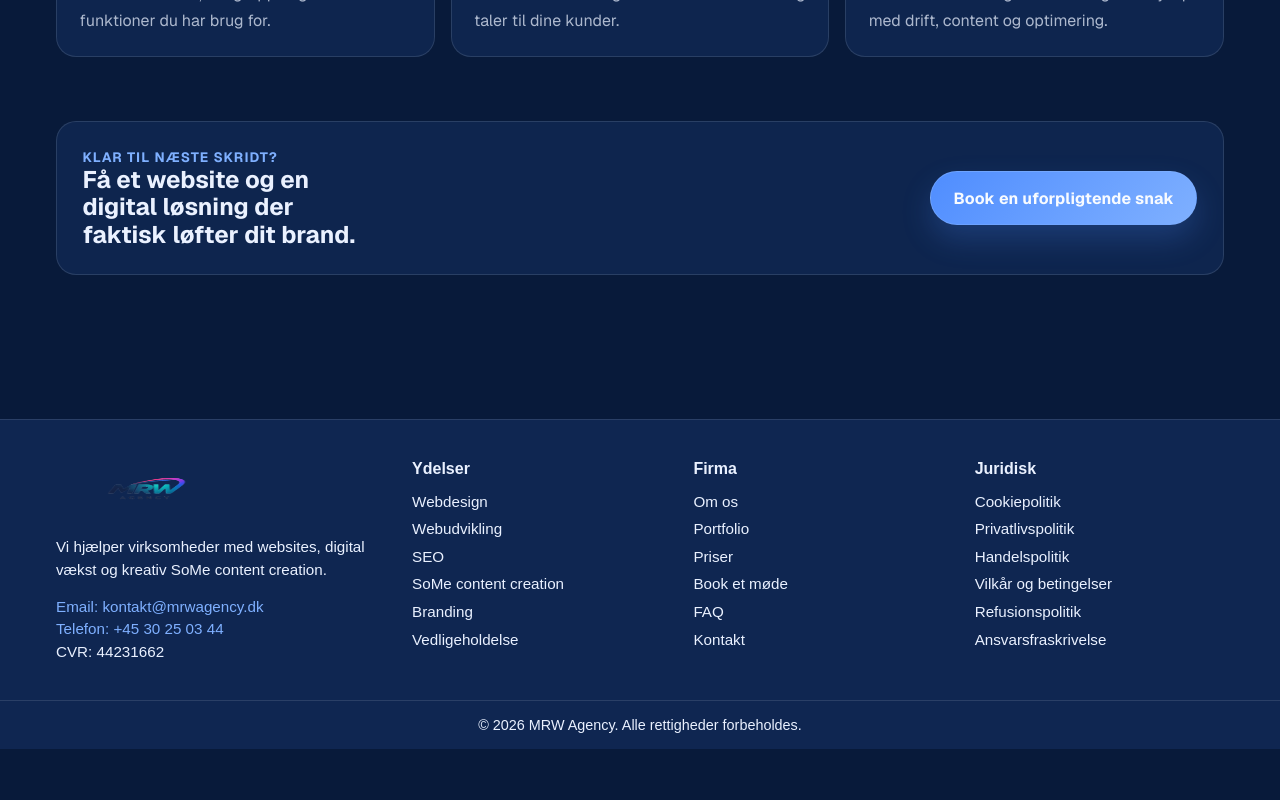
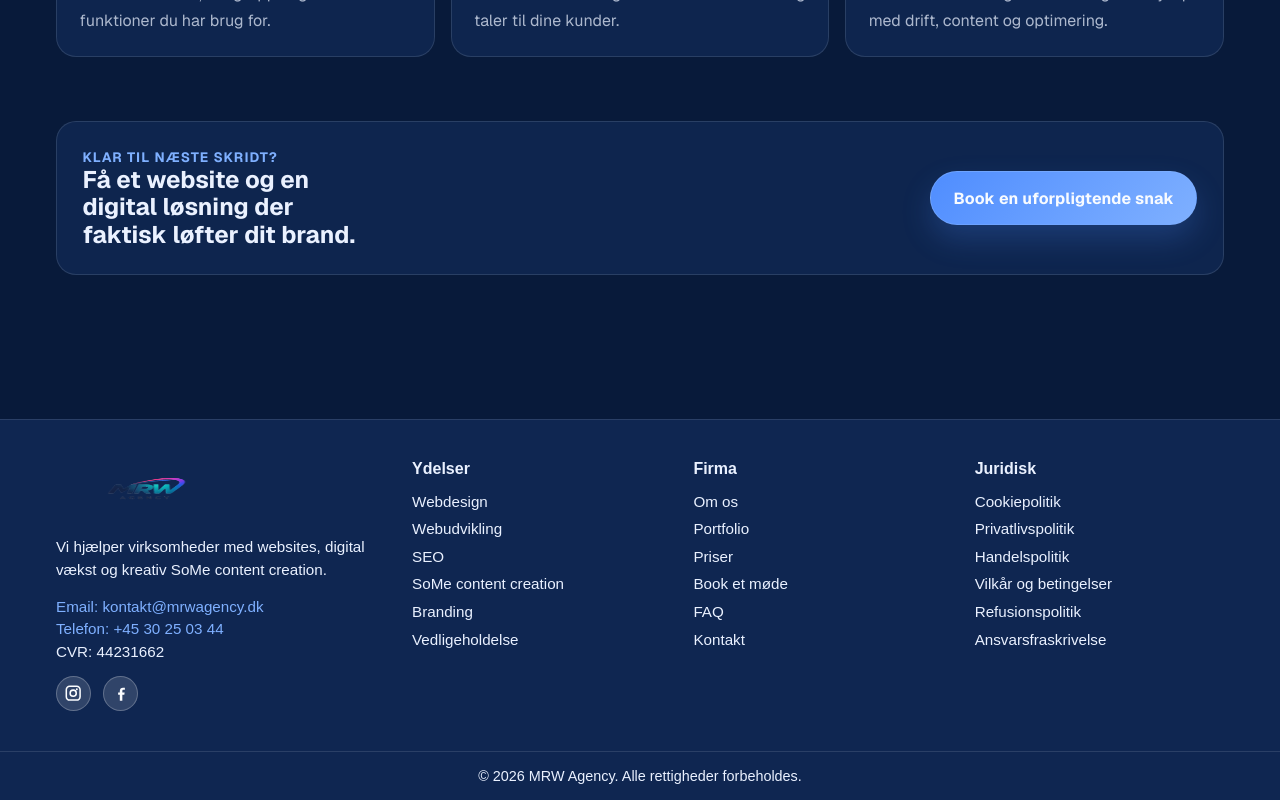
Before and after one commit to CodeDondo/MRWAgency, a Next.js app in the folder my-app/: page / in a window 1280 px wide. Shown: the part 2110-2910 px from the top of the page. Before the commit the page ends 2859 px from the top, so only its background shows below. Built offline with nearby package versions, Linux system fonts and the light colour scheme.

Commit message:
added some

```diff
--- a/my-app/src/app/Footer/Footer.js
+++ b/my-app/src/app/Footer/Footer.js
@@ -29,6 +29,27 @@ const legalLinks = [
   { label: "Ansvarsfraskrivelse", href: "/ansvarsfraskrivelse" },
 ];
 
+const socialLinks = [
+  {
+    label: "Instagram",
+    href: "https://www.instagram.com/mrwagency/",
+    icon: (
+      <svg viewBox="0 0 24 24" aria-hidden="true" focusable="false">
+        <path d="M7.5 2C4.467 2 2 4.467 2 7.5v9C2 19.533 4.467 22 7.5 22h9c3.033 0 5.5-2.467 5.5-5.5v-9C22 4.467 19.533 2 16.5 2h-9Zm0 2h9C18.43 4 20 5.57 20 7.5v9c0 1.93-1.57 3.5-3.5 3.5h-9C5.57 20 4 18.43 4 16.5v-9C4 5.57 5.57 4 7.5 4Zm9.25 1.5a1.25 1.25 0 1 0 0 2.5 1.25 1.25 0 0 0 0-2.5ZM12 7a5 5 0 1 0 0 10 5 5 0 0 0 0-10Zm0 2a3 3 0 1 1 0 6 3 3 0 0 1 0-6Z" />
+      </svg>
+    ),
+  },
+  {
+    label: "Facebook",
+    href: "https://www.facebook.com/profile.php?id=61582161611293",
+    icon: (
+      <svg viewBox="0 0 24 24" aria-hidden="true" focusable="false">
+        <path d="M13.5 22v-8h2.6l.4-3h-3V9.1c0-.9.3-1.5 1.6-1.5h1.7V4.9c-.3 0-1.3-.1-2.5-.1-2.5 0-4.1 1.5-4.1 4.3V11H8v3h2.2v8h3.3Z" />
+      </svg>
+    ),
+  },
+];
+
 export default function Footer() {
   return (
     <footer className={styles.footer}>
@@ -49,6 +70,21 @@ export default function Footer() {
             <a href="mailto:kontakt@mrwagency.dk">Email: kontakt@mrwagency.dk</a>
             <a href="tel:+4530250344">Telefon: +45 30 25 03 44</a>
             <p>CVR: 44231662</p>
+          </div>
+          <div className={styles.socialLinks}>
+            {socialLinks.map((social) => (
+              <a
+                key={social.label}
+                href={social.href}
+                target="_blank"
+                rel="noopener noreferrer"
+                aria-label={social.label}
+                title={social.label}
+                className={styles.socialLink}
+              >
+                {social.icon}
+              </a>
+            ))}
           </div>
         </section>
 
--- a/my-app/src/app/Footer/Footer.module.css
+++ b/my-app/src/app/Footer/Footer.module.css
@@ -32,6 +32,41 @@
   display: grid;
   gap: 0.35rem;
   font-size: 0.95rem;
+}
+
+.socialLinks {
+  display: flex;
+  gap: 0.75rem;
+}
+
+.socialLink {
+  display: inline-flex;
+  align-items: center;
+  justify-content: center;
+  width: 2.2rem;
+  height: 2.2rem;
+  border-radius: 999px;
+  color: color-mix(in srgb, #ffffff 88%, var(--foreground));
+  background: color-mix(in srgb, #ffffff 14%, transparent);
+  border: 1px solid color-mix(in srgb, #ffffff 24%, transparent);
+  transition: transform 0.2s ease, color 0.2s ease, background-color 0.2s ease;
+}
+
+.socialLink:hover {
+  transform: translateY(-2px);
+  color: #ffffff;
+  background: color-mix(in srgb, #ffffff 20%, transparent);
+}
+
+.socialLink:focus-visible {
+  outline: 2px solid color-mix(in srgb, #ffffff 70%, var(--accent));
+  outline-offset: 2px;
+}
+
+.socialLink svg {
+  width: 1.15rem;
+  height: 1.15rem;
+  fill: currentColor;
 }
 
 .title {
```
